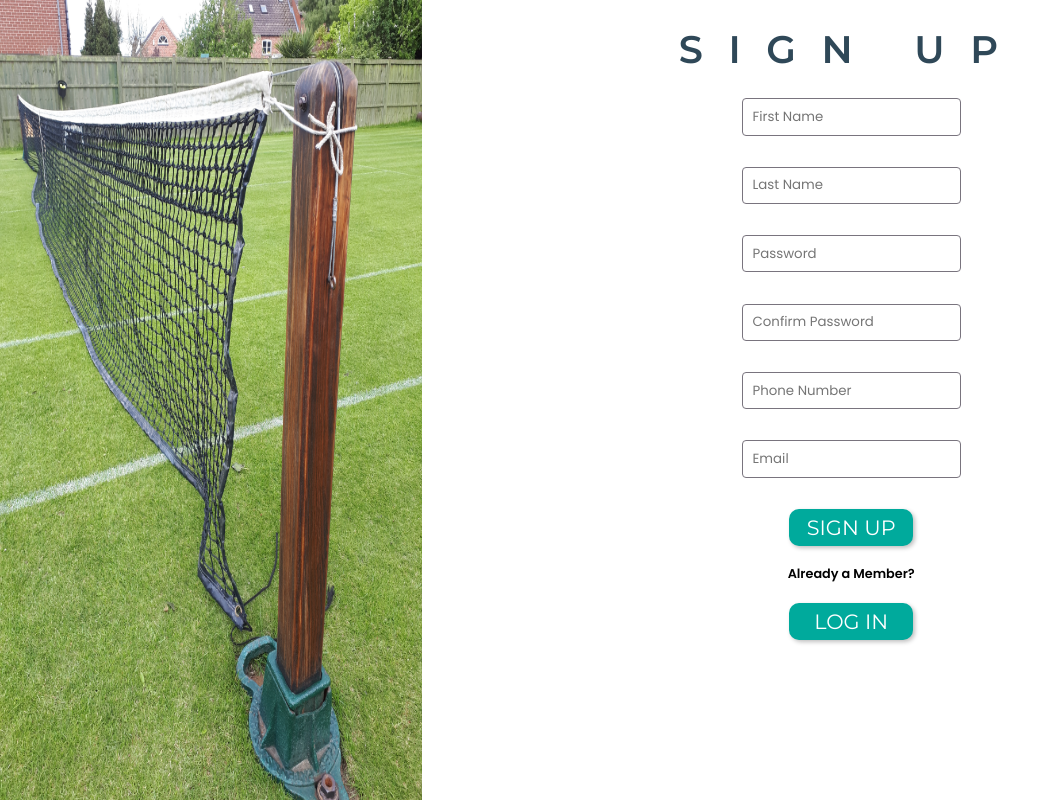
After one commit to professoralex13/gwltc-website-py, a Flask app: page /signup in a window 1280 px wide. The commit adds this page. Shown: the whole page, without its empty margins (0-1060 px from the left). Run offline with Flask 2, Linux system fonts and the light colour scheme.

Commit message:
feat: sign up page layout

```diff
--- a/main.py
+++ b/main.py
@@ -8,5 +8,9 @@ def home():
     return render_template('index.html')
 
 
+@app.route('/signup')
+def signup():
+    return render_template('signup.html')
+
 if __name__ == '__main__':
     app.run(debug=True)
--- a/static/styles/calendar.css
+++ b/static/styles/calendar.css
@@ -1,4 +1,5 @@
 .calendar {
+    width: 100%;
     display: grid;
     grid-template-rows: 10% 10% auto;
 
@@ -14,7 +15,7 @@
 
 .calendar-days {
     display: grid;
-    grid-template-columns: repeat(7, 14.28571%);
+    grid-template-columns: repeat(7, 14.2857142857%);
     background-color: #2F4858;
 }
 
--- /dev/null
+++ b/static/styles/shared.css
@@ -0,0 +1,87 @@
+@font-face {
+    font-family: 'Montserrat';
+    font-weight: normal;
+    src: url("/static/fonts/Montserrat-Regular.ttf") format('truetype');
+}
+@font-face {
+    font-family: 'Montserrat';
+    font-weight: bold;
+    src: url("/static/fonts/Montserrat-SemiBold.ttf") format('truetype');
+}
+@font-face {
+    font-family: 'Poppins';
+    font-weight: normal;
+    src: url("/static/fonts/Poppins-Regular.ttf") format('truetype');
+}
+@font-face {
+    font-family: 'Poppins';
+    font-weight: bold;
+    src: url("/static/fonts/Poppins-SemiBold.ttf") format('truetype');
+}
+
+html {
+    scroll-behavior: smooth;
+}
+
+body {
+    margin: 0;
+}
+
+h1, h2, h3 {
+    font-family: 'Montserrat', serif;
+    font-weight: bold;
+    text-align: center;
+    margin: auto;
+    color: white;
+}
+
+h1 {
+    margin:  2vw 0 2vw 0;
+    font-size: 3vw;
+    letter-spacing: 2vw;
+}
+
+p, li {
+    font-family: 'Poppins', serif;
+    margin: 2vw;
+    font-size: 1.9vw;
+    color: white;
+}
+
+span {
+    font-family: 'Poppins', serif;
+    margin: 1.5vw;
+    font-weight: bold;
+    font-size: 1vw;
+    color: black;
+}
+
+input[type=text], input[type=password], input[type=email], input[type=number], input[type=tel], input[type=date], input[type=time] {
+    box-sizing: border-box;
+    width: 17.1354vw;
+    height: 2.916vw;
+    border-radius: 4px;
+    border: #79747E 1px solid;
+    padding-left: 10px;
+    font-family: "Poppins", serif;
+    margin-bottom: 3.891891891vh;
+}
+
+input[type=submit], input[type=button], button {
+    font-family: 'Montserrat', serif;
+    font-weight: normal;
+    background-color: #00AA9C;
+    font-style: normal;
+    color: white;
+    font-size: 2.594594594vh;
+    border: none;
+    border-radius: 10px;
+    width: 9.6875vw;
+    height: 2.916vw;
+    transition-duration: 0.2s;
+    box-shadow: 2px 2px 4px rgba(0, 0, 0, 0.25);
+}
+
+input[type=submit]:hover, input[type=button]:hover, button:hover {
+    box-shadow: inset 2px 2px 3px rgba(0, 0, 0, 0.25);
+}
--- /dev/null
+++ b/static/styles/signup.css
@@ -0,0 +1,15 @@
+body {
+    display: grid;
+    grid-template-columns: 33% auto;
+}
+
+#photo {
+    height: 100vh;
+    width: 100%;
+}
+
+form {
+    display: flex;
+    flex-direction: column;
+    align-items: center;
+}
--- /dev/null
+++ b/templates/signup.html
@@ -0,0 +1,26 @@
+<!DOCTYPE html>
+<html lang="en">
+<head>
+    <meta charset="UTF-8">
+    <meta http-equiv="X-UA-Compatible" content="IE=edge">
+    <meta name="viewport" content="width=device-width, initial-scale=1.0">
+    <link rel="stylesheet" href="{{ url_for('static', filename='styles/shared.css') }}">
+    <link rel="stylesheet" href="{{ url_for('static', filename='styles/signup.css') }}">
+    <title>Sign Up</title>
+</head>
+<body>
+    <img id="photo" src="{{ url_for('static', filename='images/Net.png')}}"/>
+    <form>
+        <h1 style="color: #2F4858">SIGN UP</h1>
+        <input type="text" placeholder="First Name"/>
+        <input type="text" placeholder="Last Name"/>
+        <input type="password" placeholder="Password"/>
+        <input type="password" placeholder="Confirm Password"/>
+        <input type="tel" placeholder="Phone Number"/>
+        <input type="email" placeholder="Email"/>
+        <input type="submit" value="SIGN UP">
+        <span>Already a Member?</span>
+        <input type="button" value="LOG IN">
+    </form>
+</body>
+</html>
```
Also changed, not shown: static/styles/index.css (+1 -28 lines), templates/index.html (+3 -12 lines), static/fonts/Montserrat-Regular.ttf (added), static/fonts/Poppins-Regular.ttf (added), static/images/Net.png (added).
